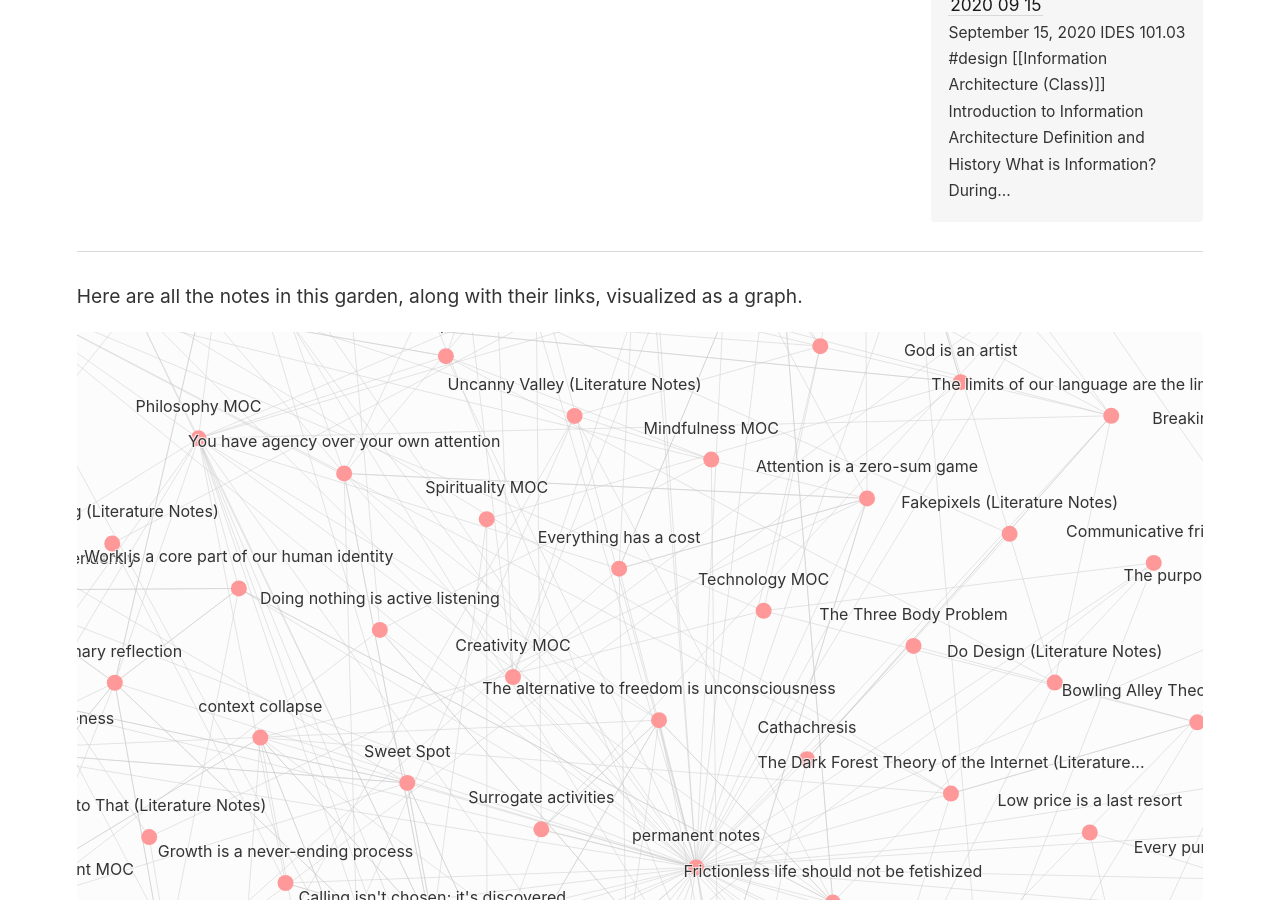
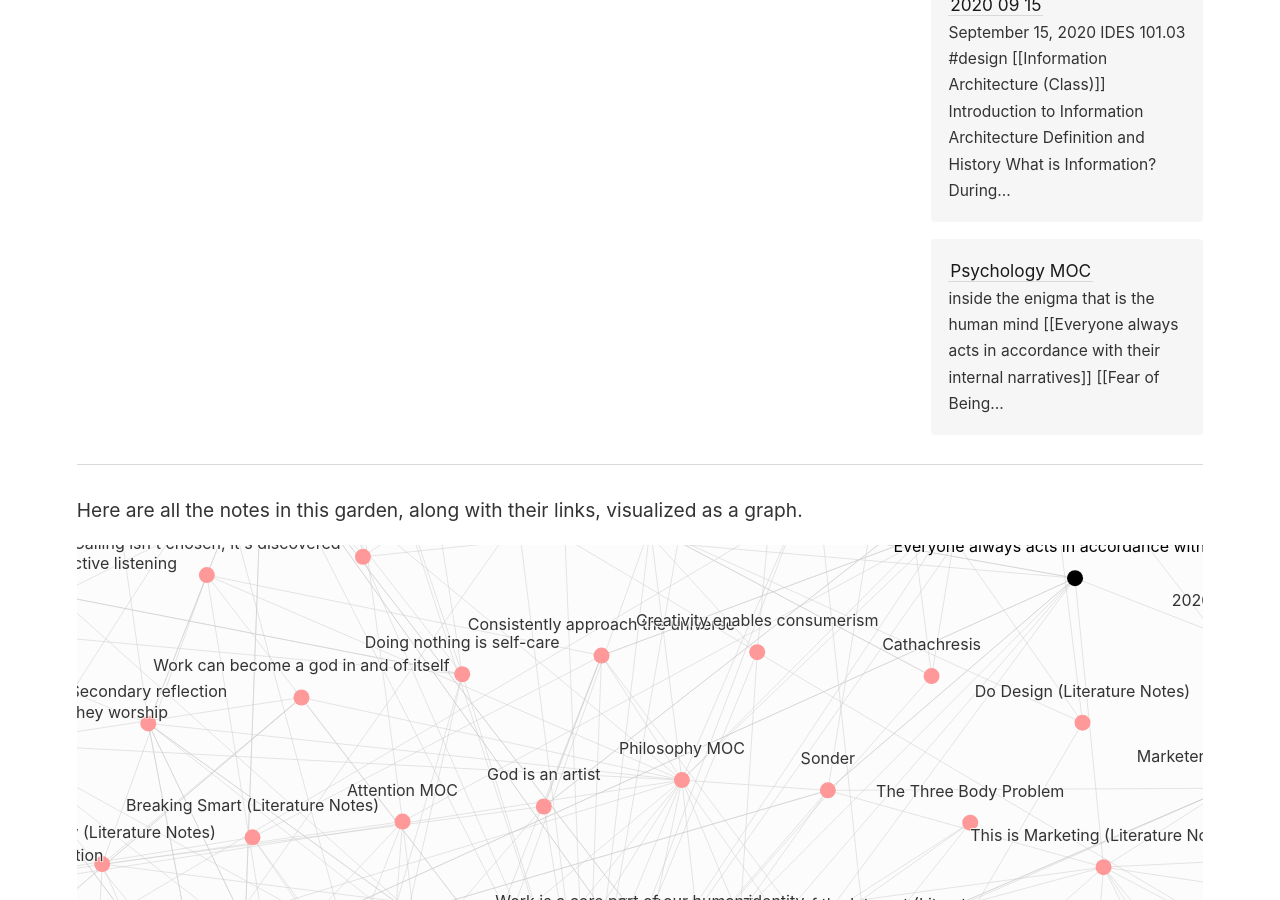
Before and after one commit to biancamika/digital-garden-template, a Jekyll site: the page built from _notes/3. Permanent Notes/Everyone always acts in accordance with their internal narratives.md, in a window 1280 px wide and 900 px high, scrolled down 1874 px. Built offline with Jekyll 4.4.1, drawn with Linux system fonts in a browser that asks for light colours; some of the changed text lies outside the part shown.

Commit message:
Update Psychology MOC.md

```diff
--- a/_notes/Psychology MOC.md
+++ b/_notes/Psychology MOC.md
@@ -2,7 +2,7 @@
 title: Psychology MOC
 ---
 inside the enigma that is the human mind
-+ [[Everybody always acts in accordance with their internal narratives]]
++ [[Everyone always acts in accordance with their internal narratives]]
 + [[Fear of Being Ordinary]]
 + [[Identity isn't constructed independently]]
 + [[sick systems]]
```
